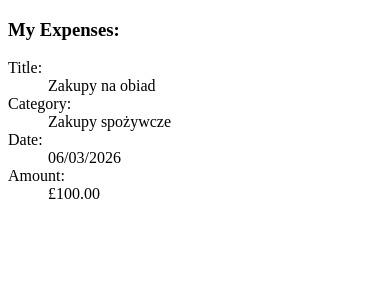
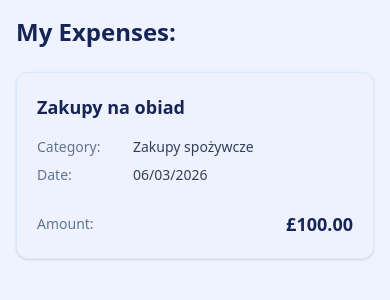
Before and after one commit to Farrelzum/next_expense_tracker, a Next.js app: page / in a window 390 px wide. Shown: the top 300 px of the page. Built offline with nearby package versions, Linux system fonts and the light colour scheme; no server answers; the database is empty.

Commit message:
feat(ui): add responsive grid and financial theme to ExpenseList

```diff
--- a/src/app/globals.css
+++ b/src/app/globals.css
@@ -1,3 +1 @@
-@tailwind base;
-@tailwind components;
-@tailwind utilities;
+@import "tailwindcss";
--- a/src/components/ExpenseList.tsx
+++ b/src/components/ExpenseList.tsx
@@ -15,32 +15,58 @@ export function ExpenseList() {
     });
 
     return (
-    <div>
-        <h3>My Expenses:</h3>
+        <div className="
+            min-h-screen bg-indigo-100/50 p-4
+            md:p-[2rem] lg:p-10
+        ">
+            <h2 className="
+                text-2xl font-bold text-blue-950
+                mb-6 md:mb-[1.5rem] lg:mb-8
+            ">
+                My Expenses:
+            </h2>
+            <div className="
+                grid
+                grid-cols-1
+                md:grid-cols-2
+                lg:grid-cols-3
+                xl:grid-cols-4
+                gap-4 md:gap-[1.5rem] lg:gap-6
+            ">
                 {expenses.map((expense) => {
                     const amountInPounds = expense.amount / 100;
                     const formattedAmount = currencyFormatter.format(amountInPounds);
+                    return (
+                    <div key={expense.id} className="
+                        flex flex-col
+                        bg-indigo-50 border border-blue-100
+                        shadow-sm hover:shadow-md transition-all duration-200
+                        p-5 rounded-xl
+                        w-full max-w-sm
+                    ">
+                        <h3 className="text-lg font-bold text-blue-950 mb-4">{expense.title}</h3>
+                        <dl className="flex flex-col gap-2">
+                            <div className="flex">
+                                <dt className="text-sm text-slate-500 w-24">Category:</dt>
+                                <dd className="text-sm text-slate-700 font-medium">{expense.category}</dd>
+                            </div>
 
-            return (
-            <dl key={expense.id}>
-                <div>
-                    <dt>Title:  </dt>
-                    <dd>{expense.title}</dd>
+                            <div className="flex">
+                                <dt className="text-sm text-slate-500 w-24">Date:</dt>
+                                <dd className="text-sm text-slate-700">{new Date(expense.date).toLocaleDateString('en-GB')}</dd>
                             </div>
-                                <div>
-                    <dt>Category: </dt>
-                    <dd>{expense.category}</dd>
-                </div>
-                                <div>
-                    <dt>Date: </dt>
-                    <dd>{new Date(expense.date).toLocaleDateString('en-GB')}</dd>
-                </div>
-                <div>
-                    <dt>Amount: </dt>
-                    <dd>{formattedAmount}</dd>
+                            <div className="
+                                flex justify-between items-center
+                                mt-2 pt-2 border-t border-gray-100
+                            ">
+                                <dt className="text-sm text-slate-500">Amount:</dt>
+                                <dd className="text-lg font-bold text-blue-950">{formattedAmount}</dd>
                             </div>
                         </dl>
+                    </div>
                 );
                         })}
-</div>);
+            </div>
+        </div>
+    );
 }
```
Lines whose indentation alone changed are shown as unchanged.
